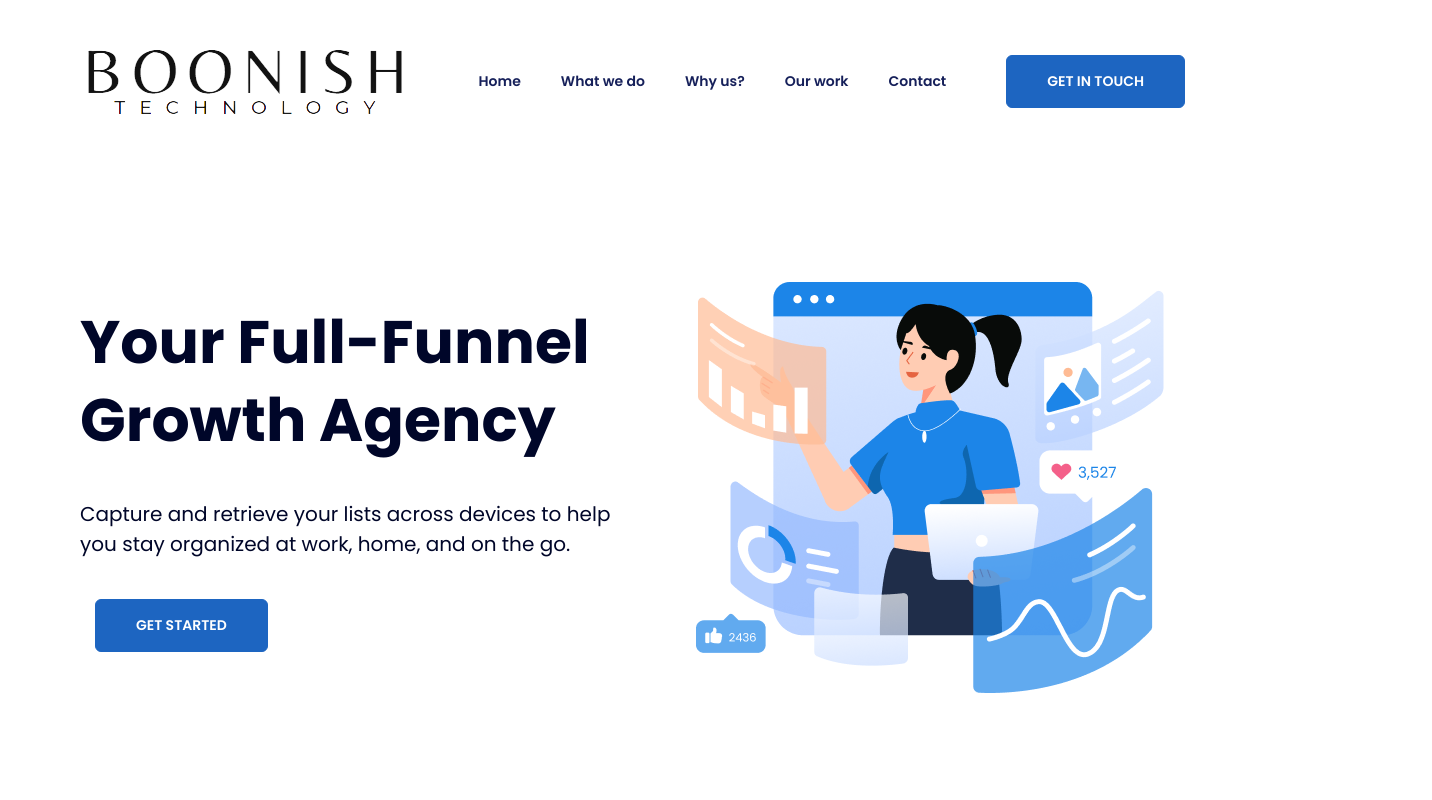
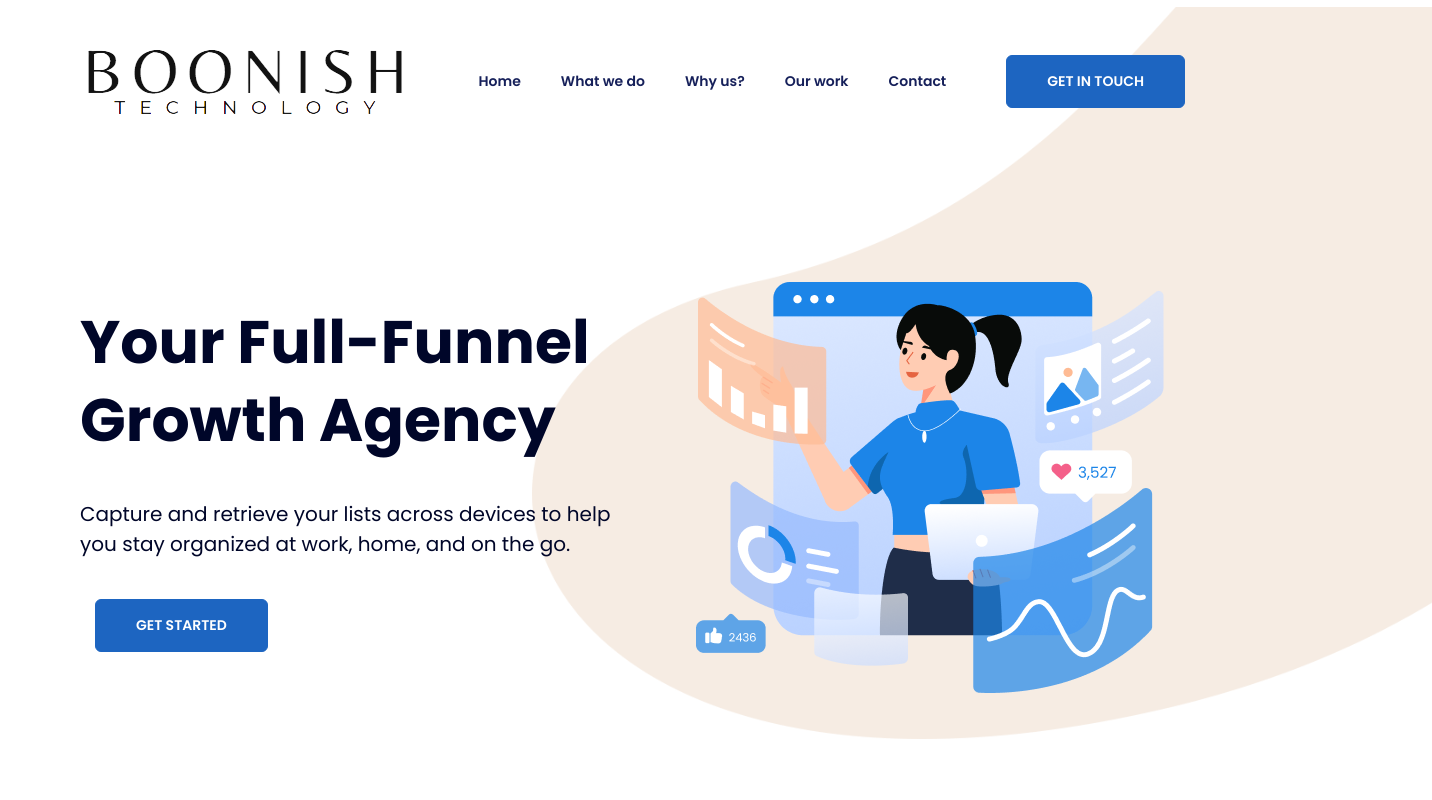
Before and after one commit to arjuntaliyan/boonish-technology, a plain HTML site: page index.html in a window 1280 px wide. Shown: the top 800 px of the page, 1432 px wide, since content can reach past the window. Drawn offline with nearby package versions, Linux system fonts and the light colour scheme.

Commit message:
add bg image

```diff
--- a/index.html
+++ b/index.html
@@ -118,7 +118,7 @@
 
         </div>
 
-        <!-- <img src="./assets/images/bg.png" alt="shape" class="shape-content"> -->
+        <img src="./assets/images/bg.png" alt="shape" class="shape-content">
       </section>
 
 
```
